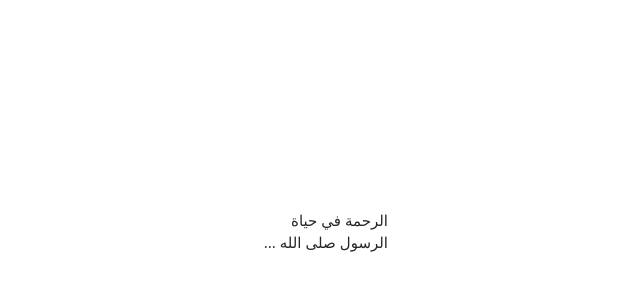
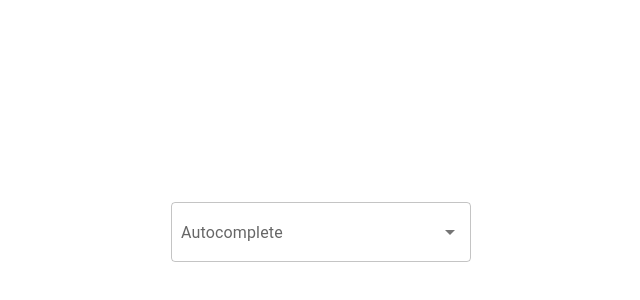
Before and after one commit to mohdasaadeh/integrated-react-components, a React (Vite) app: page / in a window 1280 px wide. Shown: the part 168-468 px from the top of the page, without its empty margins (319-959 px from the left). Built offline with nearby package versions, Linux system fonts and the light colour scheme.

Commit message:
creating auocomplete component built on mui

```diff
--- a/package.json
+++ b/package.json
@@ -9,7 +9,10 @@
     "preview": "vite preview"
   },
   "dependencies": {
+    "@emotion/react": "^11.11.1",
+    "@emotion/styled": "^11.11.0",
     "@headlessui/react": "^1.7.10",
+    "@mui/material": "^5.14.5",
     "@types/react-datepicker": "^4.4.2",
     "antd": "^4.22.8",
     "apexcharts": "^3.35.5",
--- a/src/App.tsx
+++ b/src/App.tsx
@@ -1,18 +1,23 @@
-import React from "react";
+import React, { useEffect } from "react";
 
 import "./app.css";
-import { TextTrimmer } from "./components";
+import { Autocomplete } from "./components";
 
 const App: React.FC = () => {
   return (
-    <div className="flex flex-col justify-center items-center h-screen overflow-hidden">
+    <div
+      className="flex flex-col justify-center items-center h-screen overflow-hidden"
+      onClick={() => console.log("test")}
+    >
       <div
-        className="w-[134px] mx-auto flex justify-center items-center text-[15px]"
+        className="w-[300px] h-[60px] mx-auto flex justify-center items-center text-[15px]"
         dir="rtl"
       >
-        <TextTrimmer
-          textInput="الرحمة في حياة الرسول صلى الله عليه وسلم"
-          linesNumber={2}
+        <Autocomplete
+          id="autocomplete"
+          options={[{ value: 1, label: "Mohammad" }]}
+          label="Autocomplete"
+          color="red"
         />
       </div>
     </div>
--- /dev/null
+++ b/src/components/Autocomplete.tsx
@@ -0,0 +1,62 @@
+import TextField from "@mui/material/TextField";
+import AutocompleteMui from "@mui/material/Autocomplete";
+
+type AutocompleteOption = { value: keyof any; label: string };
+
+interface AutocompleteProps {
+  id: string;
+  options: AutocompleteOption[];
+  selectedOption?: AutocompleteOption;
+  label?: string;
+  color?: string;
+  sxStyle?: { [key: string]: string | number };
+}
+
+export const Autocomplete = ({
+  id,
+  options,
+  selectedOption,
+  label,
+  color = "#1890ff",
+  sxStyle = { width: 300 },
+}: AutocompleteProps) => {
+  return (
+    <AutocompleteMui
+      disablePortal
+      id={id}
+      options={options}
+      value={selectedOption}
+      sx={{
+        "&.MuiAutocomplete-root": {
+          height: "100%",
+        },
+        "&.MuiAutocomplete-root .MuiFormControl-root": {
+          height: "100%",
+        },
+        "&.MuiAutocomplete-root .MuiFormControl-root .MuiInputBase-root": {
+          height: "100%",
+          paddingTop: 0,
+          paddingBottom: 0,
+        },
+        "&.MuiAutocomplete-root .MuiInputLabel-root": {
+          transition: "all 0.2s ease-out",
+        },
+        "&.MuiAutocomplete-root .MuiInputLabel-root:not(.MuiInputLabel-shrink)":
+          {
+            top: "50%",
+            transform: "translateY(-50%)",
+            left: "10px",
+          },
+        "&.MuiAutocomplete-root .MuiInputLabel-root.Mui-focused": {
+          color,
+        },
+        "&.MuiAutocomplete-root .MuiOutlinedInput-root.Mui-focused .MuiOutlinedInput-notchedOutline":
+          {
+            borderColor: color,
+          },
+        ...sxStyle,
+      }}
+      renderInput={(params) => <TextField {...params} label={label} />}
+    />
+  );
+};
--- a/src/components/index.ts
+++ b/src/components/index.ts
@@ -6,3 +6,4 @@ export * from "./Select";
 export * from "./Toggle";
 export * from "./Carousel";
 export * from "./TextTrimmer";
+export * from "./Autocomplete";
```
Also changed, not shown: 1 other file (tests, documents, lock files or other folders).
